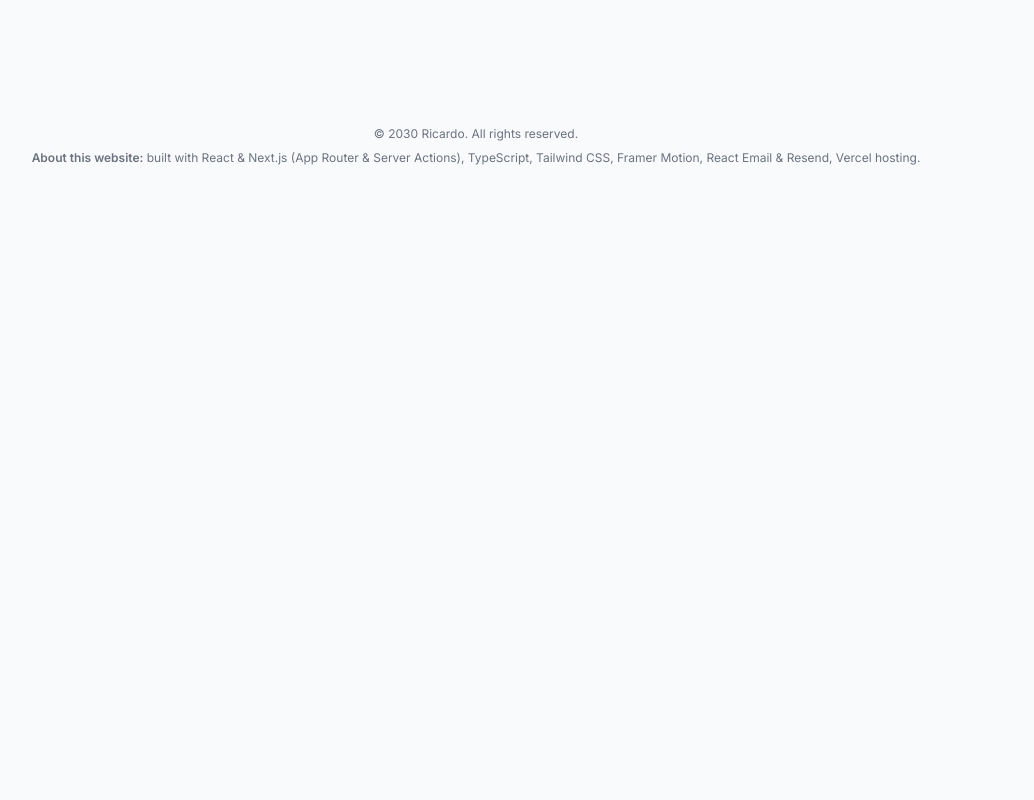
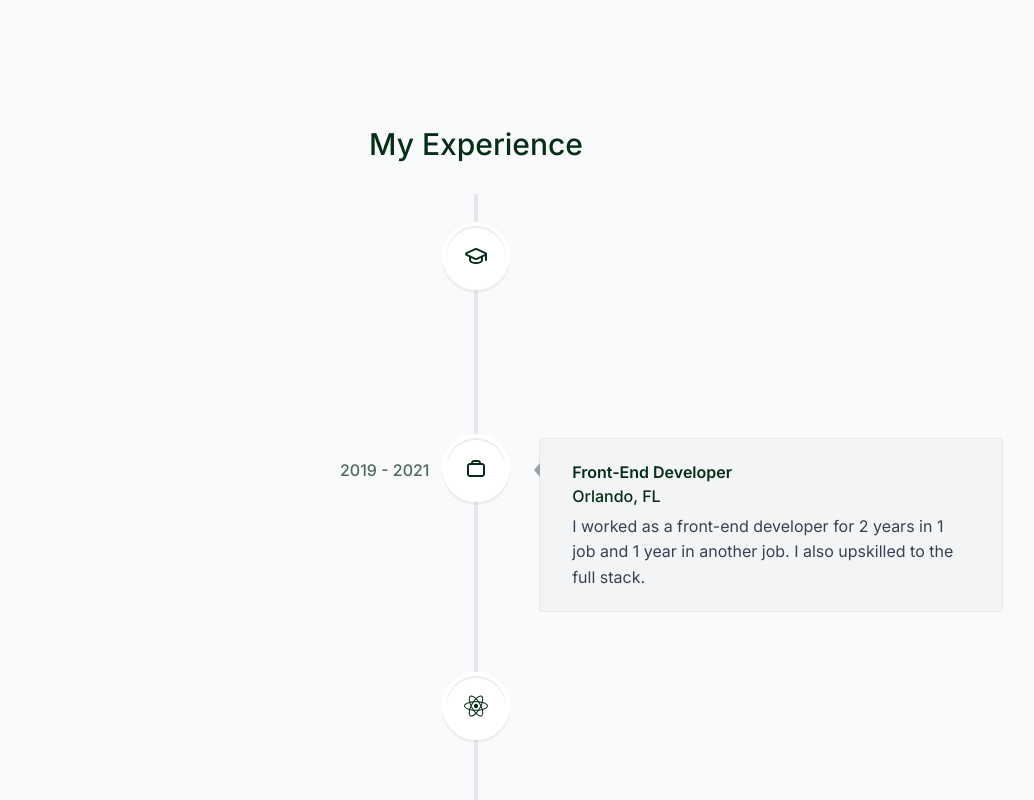
Before and after one commit to wylu1037/awesome-portfolio, a Next.js app: page / in a window 1280 px wide. Shown: the part 2780-3580 px from the top of the page, without its empty margins (164-1198 px from the left). Before the commit the page ends 2986 px from the top, so only its background shows below. Built offline with nearby package versions, Linux system fonts and the light colour scheme.

Commit message:
feat: add Experience component

```diff
--- a/app/globals.css
+++ b/app/globals.css
@@ -1,3 +1,7 @@
 @tailwind base;
 @tailwind components;
 @tailwind utilities;
+
+html {
+    --line-color: #e5e7eb
+}
--- a/app/page.tsx
+++ b/app/page.tsx
@@ -1,4 +1,5 @@
 import About from "@/components/About";
+import Experience from "@/components/Experience";
 import Intro from "@/components/Intro";
 import Projects from "@/components/Projects";
 import Skills from "@/components/Skills";
@@ -12,6 +13,7 @@
       <About />
       <Projects />
       <Skills />
+      <Experience />
     </div>
   );
 }
--- /dev/null
+++ b/components/Experience.tsx
@@ -0,0 +1,52 @@
+"use client";
+
+import { experiencesData } from "@/lib/data";
+import React from "react";
+import SectionHeading from "./ui/SectionHeading";
+import {
+  VerticalTimeline,
+  VerticalTimelineElement,
+} from "react-vertical-timeline-component";
+import "react-vertical-timeline-component/style.min.css";
+import useSectionInView from "@/lib/hooks";
+
+export default function Experience() {
+  const { ref } = useSectionInView("Skills");
+  return (
+    <section id="experience" ref={ref} className="scroll-mt-28">
+      <SectionHeading>My Experience</SectionHeading>
+
+      <VerticalTimeline lineColor="">
+        {experiencesData.map((item, index) => (
+          <React.Fragment key={index}>
+            <VerticalTimelineElement
+              visible={true}
+              contentStyle={{
+                background: "#f3f4f6",
+                boxShadow: "none",
+                border: "1px solid rgba(0, 0, 0, 0.05)",
+                textAlign: "left",
+                padding: "1.3rem 2rem",
+              }}
+              contentArrowStyle={{
+                borderRight: "0.4rem solid #9ca3af",
+              }}
+              date={item.date}
+              icon={item.icon}
+              iconStyle={{
+                background: "white",
+                fontSize: "1.5rem",
+              }}
+            >
+              <h3 className="font-semibold capitalize">{item.title}</h3>
+              <p className=" font-normal !mt-0">{item.location}</p>
+              <p className="!mt-1 !font-normal text-gray-700">
+                {item.description}
+              </p>
+            </VerticalTimelineElement>
+          </React.Fragment>
+        ))}
+      </VerticalTimeline>
+    </section>
+  );
+}
--- a/package.json
+++ b/package.json
@@ -15,12 +15,14 @@
     "react": "^18",
     "react-dom": "^18",
     "react-icons": "^5.0.1",
-    "react-intersection-observer": "^9.8.1"
+    "react-intersection-observer": "^9.8.1",
+    "react-vertical-timeline-component": "^3.6.0"
   },
   "devDependencies": {
     "@types/node": "^20",
     "@types/react": "^18",
     "@types/react-dom": "^18",
+    "@types/react-vertical-timeline-component": "^3.3.6",
     "autoprefixer": "^10.0.1",
     "eslint": "^8",
     "eslint-config-next": "14.1.1",
```
Also changed, not shown: 2 other files (tests, documents, lock files or other folders).
